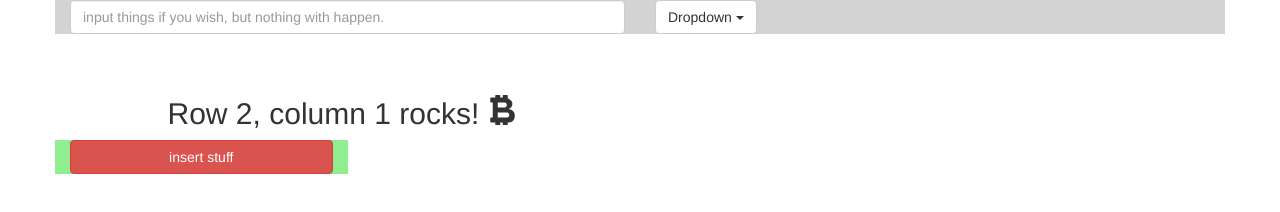
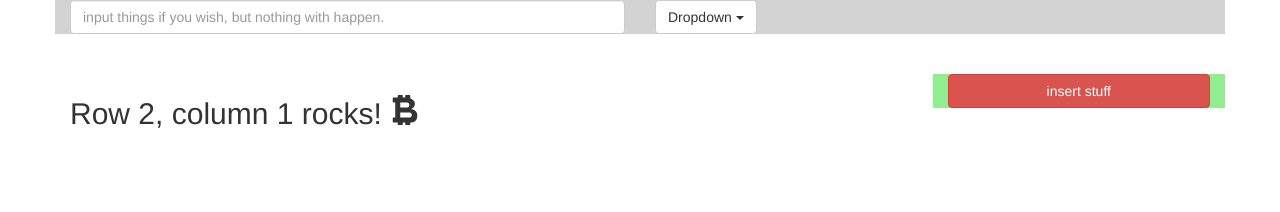
Before and after one commit to ZacSmir/btsrpchllng, a plain HTML site: page index.html in a window 1280 px wide. Drawn offline with nearby package versions, Linux system fonts and the light colour scheme.

Commit message:
Classadoo autocommit

```diff
--- a/index.html
+++ b/index.html
@@ -32,7 +32,7 @@
       </div>
 
       <div class="row row-1">
-        <div class="col-xs-9 col-xs-offset-1">
+        <div class="col-xs-9 ">
           <h2>
             Row 2, column 1 rocks!
             <span class="glyphicon glyphicon-btc" aria-hidden="true"></span>
```
